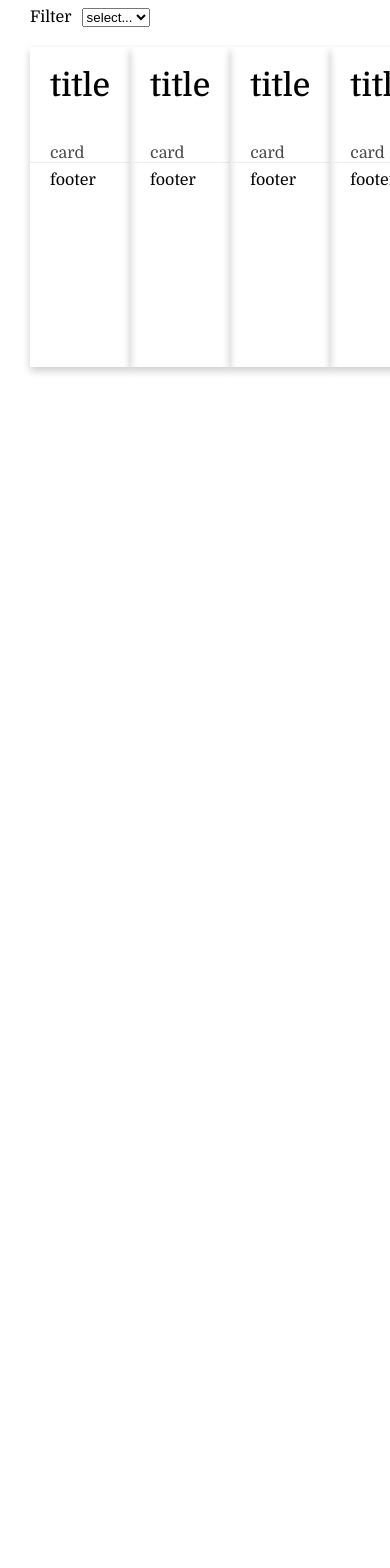
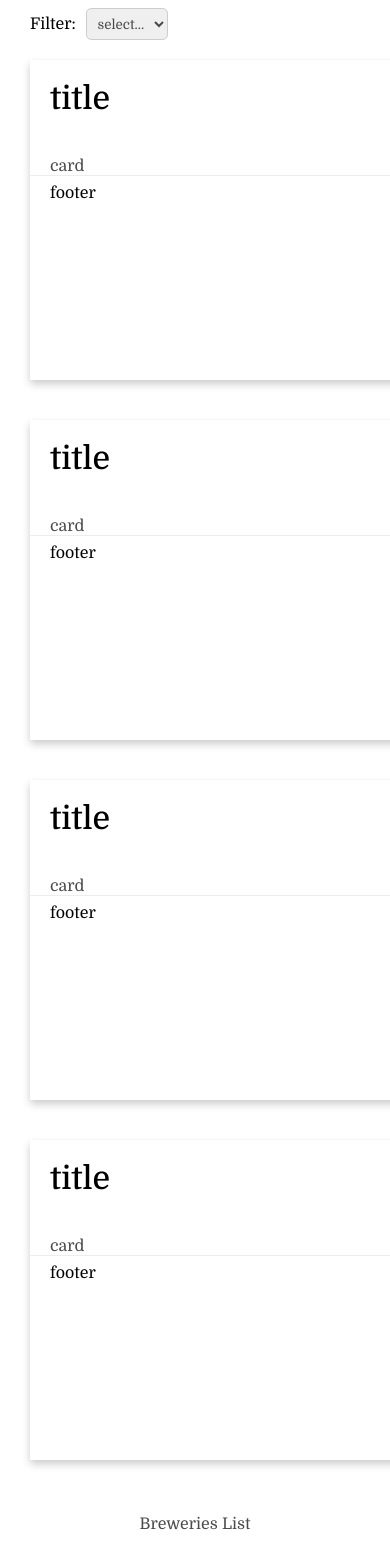
Before and after one commit to RicardoBaltazar/Grid-and-flexbox, a React (Create React App) app in the folder app/: page / in a window 390 px wide. Shown: the part 156-1724 px from the top of the page. Before the commit the page ends 844 px from the top, so only its background shows below. Built offline with nearby package versions, Linux system fonts and the light colour scheme.

Commit message:
feature - criando componente footer e configurando responsividade dos componentes card e filter

```diff
--- a/app/src/App.css
+++ b/app/src/App.css
@@ -20,3 +20,14 @@ section {
   align-items: center;
   padding: 0px 30px;
 }
+
+@media(max-width: 426px){
+  main {
+    width: 100%;
+  }
+
+  section {
+    flex-direction: column;
+    width: 100%;
+  }
+}
--- a/app/src/App.js
+++ b/app/src/App.js
@@ -2,6 +2,7 @@ import './App.css';
 import Header from './Components/Header/Header'
 import Cards from './Components/Cards/Cards'
 import Filter from './Components/Filter/Filter'
+import Footer from './Components/Footer/Footer'
 
 function App() {
   return (
@@ -17,6 +18,7 @@ function App() {
             <Cards />
           </section>
         </main>
+        <Footer />
       </>
     </div>
   )
--- a/app/src/Components/Cards/Cards.jsx
+++ b/app/src/Components/Cards/Cards.jsx
@@ -34,6 +34,10 @@ const CARDS = styled.div`
         border-top: 1px solid #ededed;
         padding: 8px 20px;
     }
+
+    @media(max-width: 426px){
+        width: 100%;
+    }
 `
 
 export default function Cards() {
--- a/app/src/Components/Filter/Filter.jsx
+++ b/app/src/Components/Filter/Filter.jsx
@@ -2,15 +2,24 @@ import React from 'react'
 import styled from "styled-components"
 
 const FILTER = styled.div`
+
     label {
         padding: 0px 10px 0px 30px;
+    }
+
+    select {
+        border: 1px solid #ccc;
+        font-family: "Domine", serif;
+        border-radius: 0.4em;
+        padding: 0.5em;
+        color: #4a4a4a;
     }
 `
 
 export default function Filter() {
     return (
         <FILTER>
-            <label htmlFor="">Filter</label>
+            <label htmlFor="">Filter:</label>
             <select name="" id="">
                 <option>select...</option>
             </select>
--- /dev/null
+++ b/app/src/Components/Footer/Footer.jsx
@@ -0,0 +1,18 @@
+import React from 'react'
+import styled from "styled-components"
+
+const FOOTER = styled.footer`
+    display: flex;
+    justify-content: center;
+    align-items: center;
+    margin: 35px 0;
+    color: #4a4a4a;
+`
+
+export default function Footer() {
+    return (
+        <FOOTER>
+            <span>Breweries List</span>
+        </FOOTER>
+    )
+}
```
Also changed, not shown: 1 other file (tests, documents, lock files or other folders).
